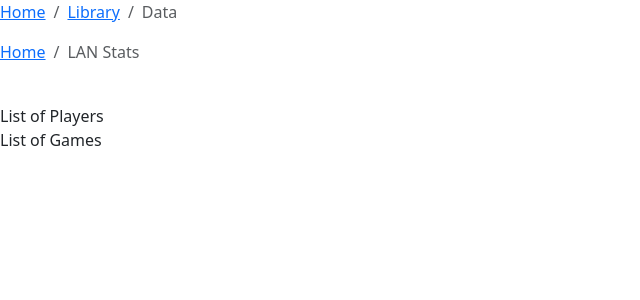
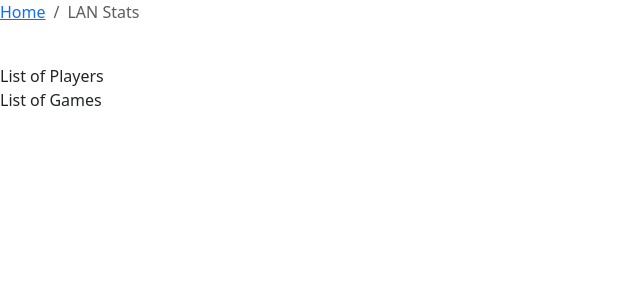
Before and after one commit to jnaumannndsu/LoLClubWebsite, a Django app: page /stats/stats_home in a window 1280 px wide. Shown: the top 300 px of the page, without its empty margins (0-640 px from the left). Run offline with Django 5.2, Linux system fonts and the light colour scheme.

Commit message:
removed extra breadcrumb from stats_home page

```diff
--- a/statsviewer/templates/stats_home.html
+++ b/statsviewer/templates/stats_home.html
@@ -1,13 +1,5 @@
 {% extends "stats_generic.html" %}
 {% block content %}
-
-<nav aria-label="breadcrumb">
-  <ol class="breadcrumb">
-    <li class="breadcrumb-item"><a href="#">Home</a></li>
-    <li class="breadcrumb-item"><a href="#">Library</a></li>
-    <li class="breadcrumb-item active" aria-current="page">Data</li>
-  </ol>
-</nav>
 
 <nav aria-label="breadcrumb">
   <ol class="breadcrumb">
```
